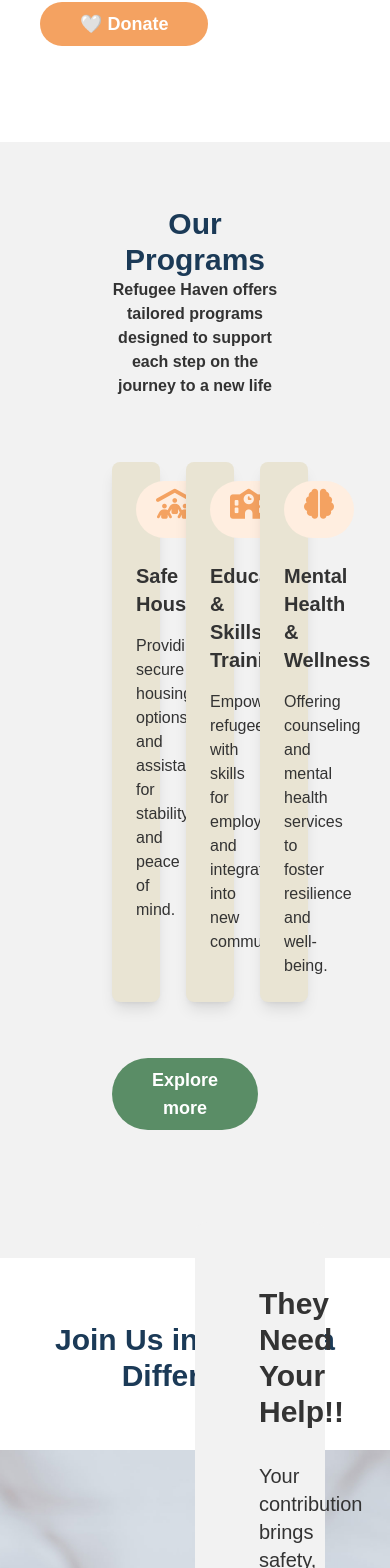
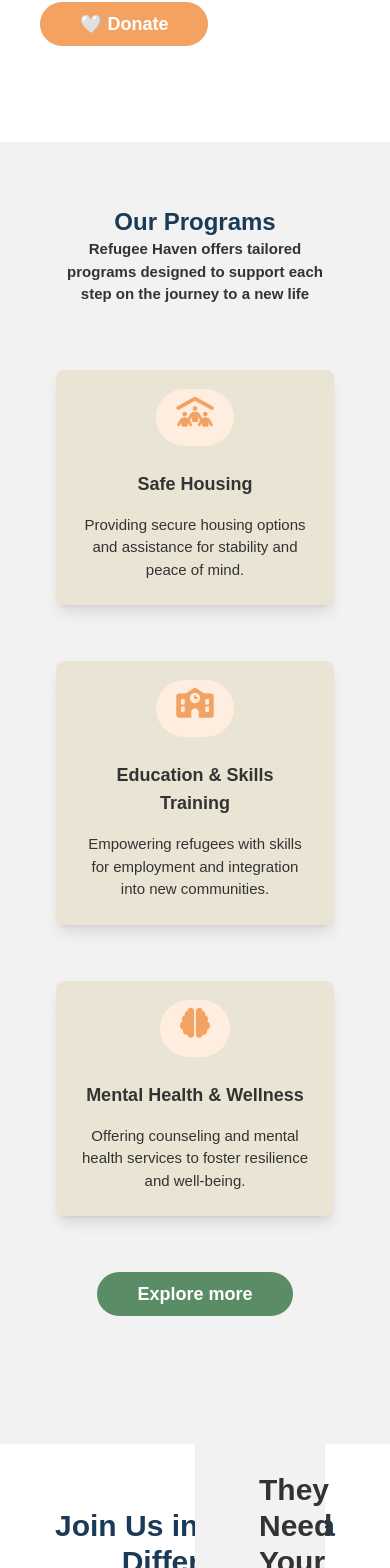
Before and after one commit to Ntihanabayo-Alphonse/Refugee-Haven, a React (Vite) app in the folder refugee-haven/: page / in a window 390 px wide. Shown: the part 1632-3200 px from the top of the page. Built offline with nearby package versions, Linux system fonts and the light colour scheme.

Commit message:
completed programs section responsiveness

```diff
--- a/refugee-haven/src/components/Programs.jsx
+++ b/refugee-haven/src/components/Programs.jsx
@@ -9,24 +9,24 @@ const Programs = () => {
     return (
         <>
             {location.pathname === "/programs" && (<PageBanner />)}
-            <div className="programs px-28 py-16 bg-[#F2F2F2]">
-                <h2 className='text-3xl text-[#1B3A57] font-bold text-center'>Our Programs</h2>
-                <p className='text-center font-bold'>Refugee Haven offers tailored programs designed to support each step on the journey to a new life</p>
-                <div className="programs-container grid grid-cols-3 gap-14 my-16">
+            <div className="programs lg:px-28 md:px-24 px-14 py-16 bg-[#F2F2F2]">
+                <h2 className='sm:text-3xl text-2xl text-[#1B3A57] font-bold text-center'>Our Programs</h2>
+                <p className='text-center text-[15px] sm:text-[16px] font-bold'>Refugee Haven offers tailored programs designed to support each step on the journey to a new life</p>
+                <div className="programs-container grid lg:grid-cols-3 md:grid-cols-2 grid-cols-1 gap-14 my-16">
                     <div className="program1 bg-[#E9E4D3] shadow-lg rounded-lg p-6 text-center">
                         <span className="bg-[#FFEEE0] p-5 rounded-full"><i className='text-3xl text-[#F4A261] fa fa-people-roof'></i></span>
-                        <h3 className="font-bold text-xl mb-4 mt-10">Safe Housing</h3>
-                        <p>Providing secure housing options and assistance for stability and peace of mind.</p>
+                        <h3 className="font-bold sm:text-xl mb-4 mt-10 text-lg">Safe Housing</h3>
+                        <p className="text-[15px] sm:text-[16px] ">Providing secure housing options and assistance for stability and peace of mind.</p>
                     </div>
                     <div className="bg-[#E9E4D3] shadow-lg rounded-lg p-6 text-center">
                         <span className="bg-[#FFEEE0] p-5 rounded-full"><i className='text-3xl text-[#F4A261] fa fa-school'></i></span>
-                        <h3 className="font-bold text-xl mb-4 mt-10">Education & Skills Training</h3>
-                        <p>Empowering refugees with skills for employment and integration into new communities.</p>
+                        <h3 className="font-bold sm:text-xl mb-4 mt-10 text-lg">Education & Skills Training</h3>
+                        <p className="text-[15px] sm:text-[16px] ">Empowering refugees with skills for employment and integration into new communities.</p>
                     </div>
                     <div className="bg-[#E9E4D3] shadow-lg rounded-lg p-6 text-center">
                         <span className="bg-[#FFEEE0] p-5 rounded-full"><i className='text-3xl text-[#F4A261] fa fa-brain'></i></span>
-                        <h3 className="font-bold text-xl mb-4 mt-10">Mental Health & Wellness</h3>
-                        <p>Offering counseling and mental health services to foster resilience and well-being.</p>
+                        <h3 className="font-bold sm:text-xl mb-4 mt-10 text-lg">Mental Health & Wellness</h3>
+                        <p className="text-[15px] sm:text-[16px] ">Offering counseling and mental health services to foster resilience and well-being.</p>
                     </div>
 
 
@@ -34,21 +34,21 @@ const Programs = () => {
                         <>
                             <div className="bg-[#E9E4D3] shadow-lg rounded-lg p-6 text-center">
                                 <span className="bg-[#FFEEE0] p-5 rounded-full"><i className='text-3xl text-[#F4A261] fa fa-hands-holding-child'></i></span>
-                                <h3 className="font-bold text-xl mb-4 mt-10">Family Reunification Support</h3>
-                                <p>Helping families separated by conflict or displacement reunite with their loved ones.</p>
+                                <h3 className="font-bold sm:text-xl mb-4 mt-10 text-lg">Family Reunification Support</h3>
+                                <p className="text-[15px] sm:text-[16px] ">Helping families separated by conflict or displacement reunite with their loved ones.</p>
                             </div>
                             <div className="bg-[#E9E4D3] shadow-lg rounded-lg p-6 text-center">
                                 <span className="bg-[#FFEEE0] p-5 rounded-full"><i className='text-3xl text-[#F4A261] fa fa-handshake'></i></span>
-                                <h3 className="font-bold text-xl mb-4 mt-10">Cultural Orientation and Integration</h3>
-                                <p>Guiding refugees through cultural differences and helping them navigate daily life in their new community.</p>
+                                <h3 className="font-bold sm:text-xl mb-4 mt-10 text-lg">Cultural Orientation and Integration</h3>
+                                <p className="text-[15px] sm:text-[16px] ">Guiding refugees through cultural differences and helping them navigate daily life in their new community.</p>
                             </div>
                             <div className="bg-[#E9E4D3] shadow-lg rounded-lg p-6 text-center">
                                 <span className="bg-[#FFEEE0] p-5 rounded-full"><i className='text-3xl text-[#F4A261] fa fa-paintbrush'></i></span>
-                                <h3 className="font-bold text-xl mb-4 mt-10">Art Therapy & Creative Expression</h3>
-                                <p>Offering art therapy sessions and creative workshops as a form of emotional healing.</p>
+                                <h3 className="font-bold sm:text-xl mb-4 mt-10 text-lg">Art Therapy & Creative Expression</h3>
+                                <p className="text-[15px] sm:text-[16px] ">Offering art therapy sessions and creative workshops as a form of emotional healing.</p>
                             </div>
                         </>) : (
-                        <Link to="/programs"><button className='bg-[#5A8D66] py-2 px-10 rounded-[50px] text-lg text-white font-bold block my-auto'>Explore more</button></Link>
+                        <Link to="/programs"><button className='bg-[#5A8D66] py-2 px-10 rounded-[50px] text-lg text-white font-bold block mx-auto my-auto'>Explore more</button></Link>
                     )
                     }
                 </div>
```
